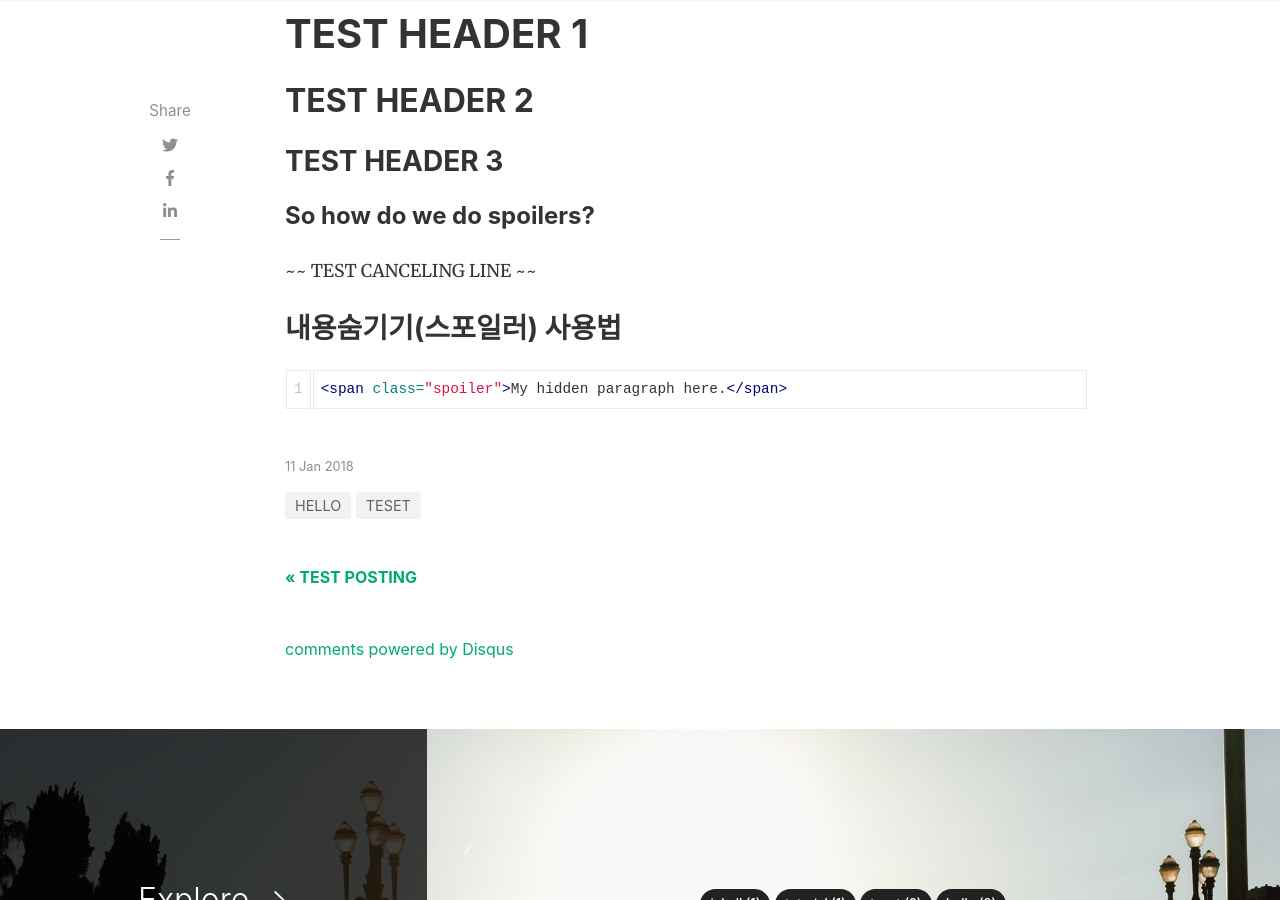
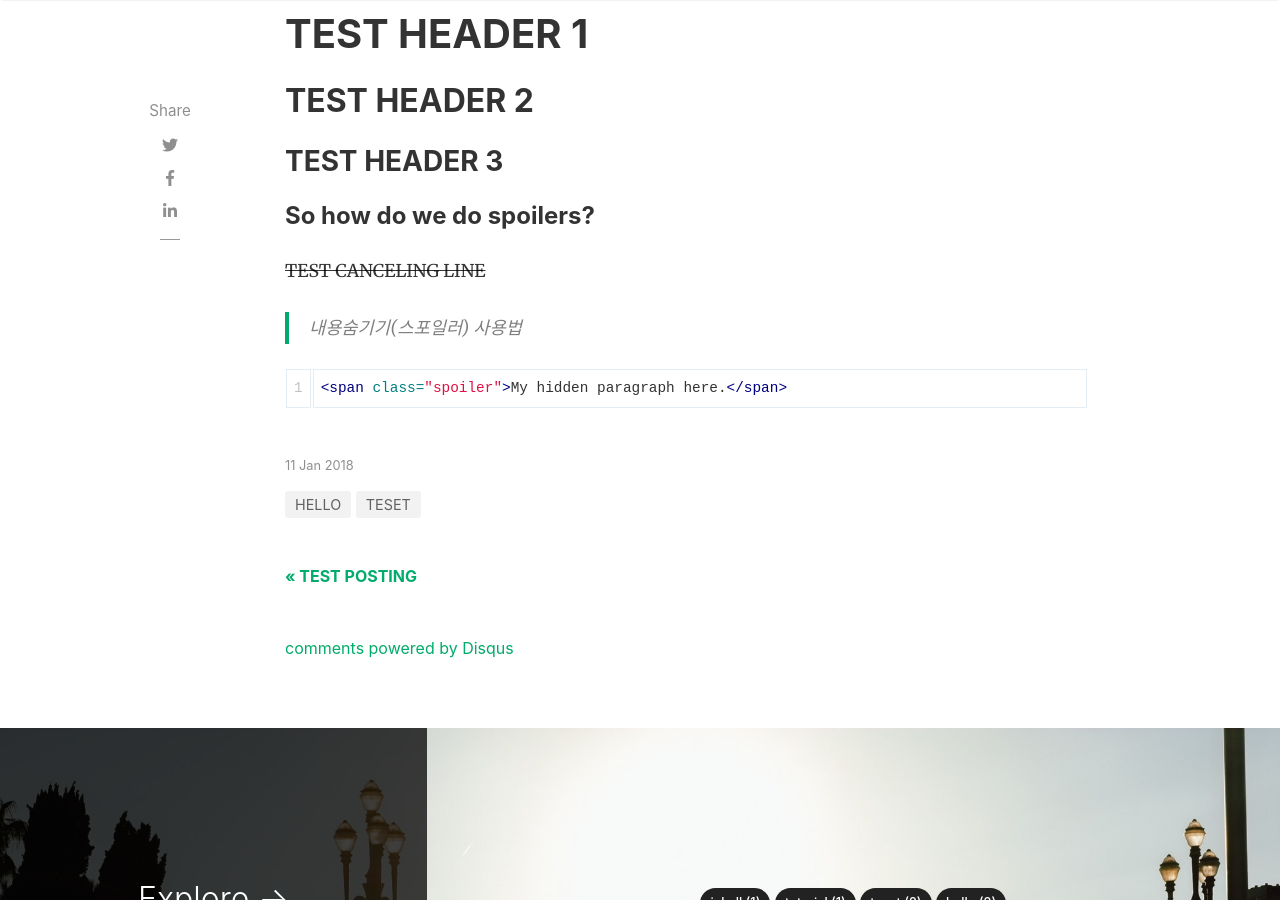
Before and after one commit to yymin1022/yymin1022.github.io, a Jekyll site: the page built from _posts/2018-01-11-quick-start-guide.md, in a window 1280 px wide and 900 px high, scrolled down 952 px. Built offline with Jekyll 4.4.1, drawn with Linux system fonts in a browser that asks for light colours; nearby versions of some CDN libraries; comment, search, counter and statistics services are not loaded.

````diff
--- a/_posts/2018-01-11-quick-start-guide.md
+++ b/_posts/2018-01-11-quick-start-guide.md
@@ -19,9 +19,9 @@ TEST POSTING
 
 #### So how do we do spoilers?
 
-~~ TEST CANCELING LINE ~~
+~~TEST CANCELING LINE~~
 
-### 내용숨기기(스포일러) 사용법
+> 내용숨기기(스포일러) 사용법
 
 ```html
 <span class="spoiler">My hidden paragraph here.</span>
````
